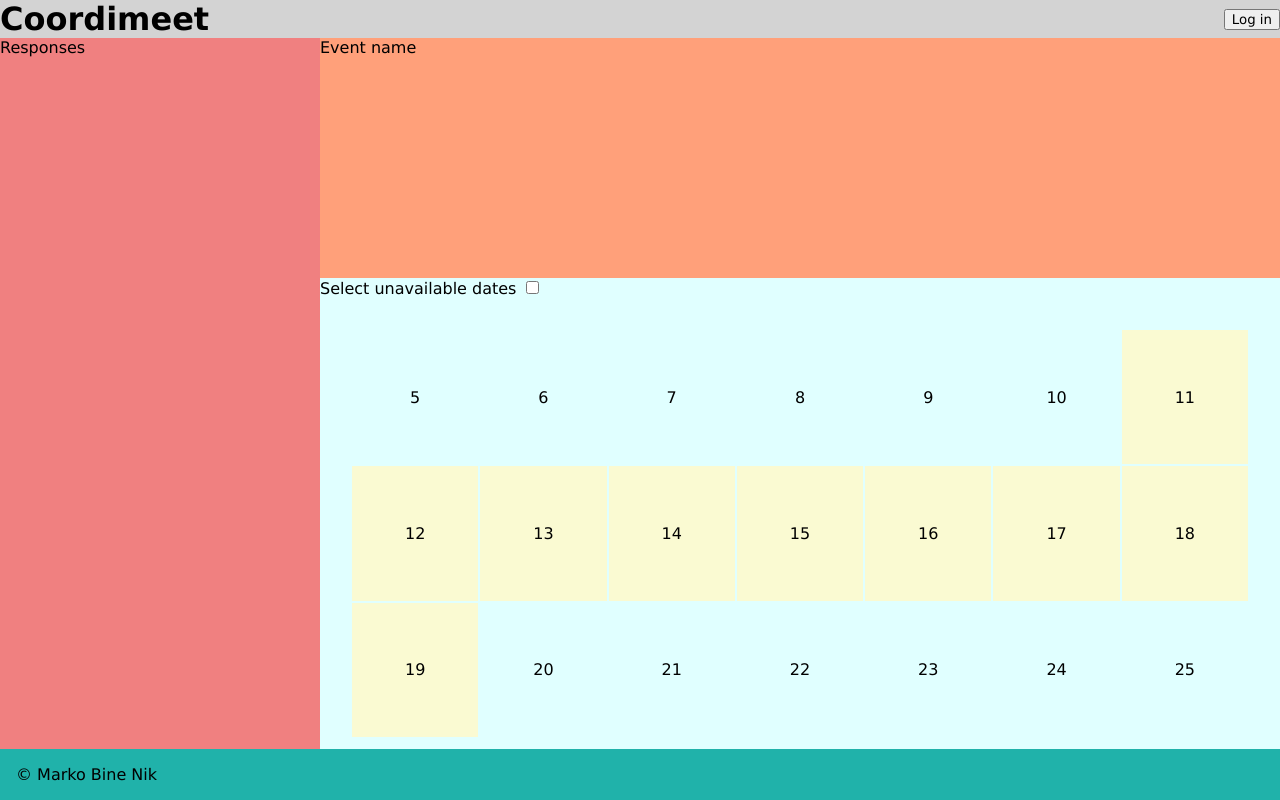
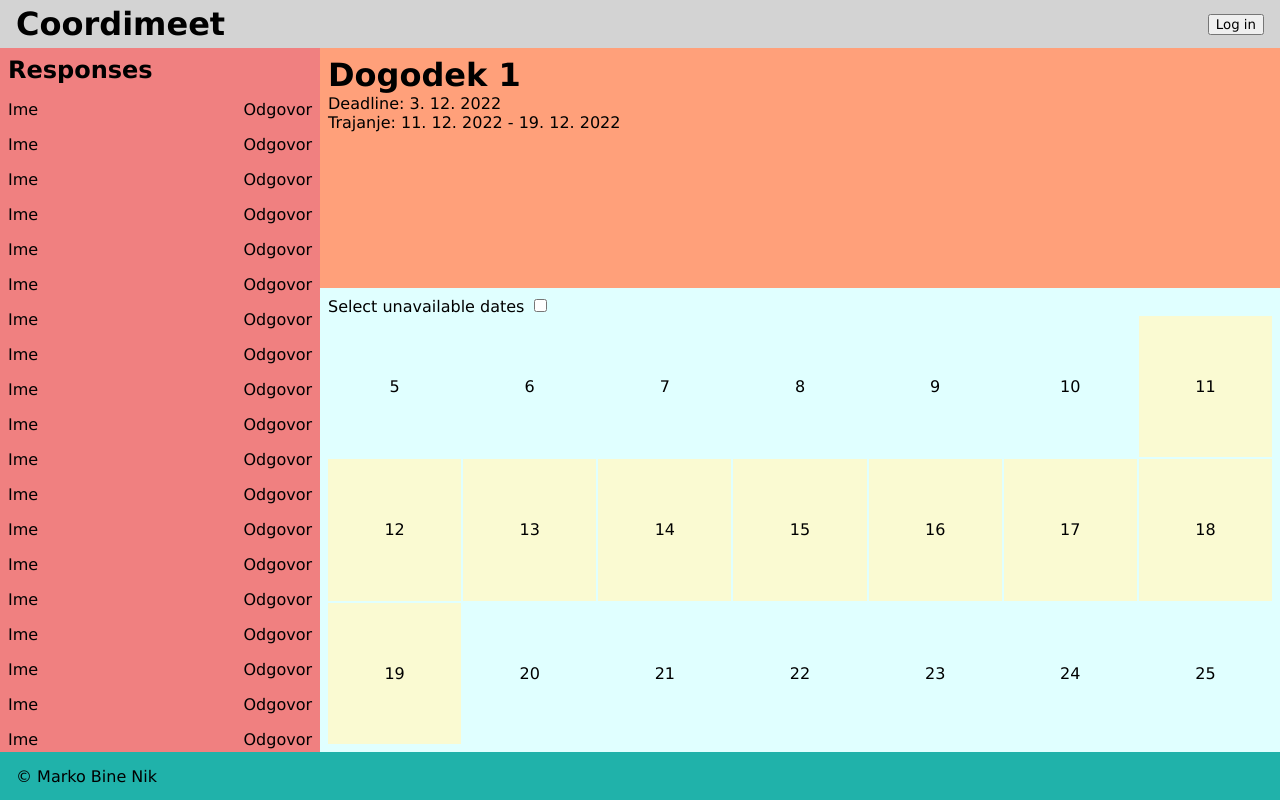
Before and after one commit to Yxmaxy/Coordimeet, a Vue app in the folder frontend/: page /event in a window 1280 px wide. Built offline with nearby package versions, Linux system fonts and the light colour scheme.

Commit message:
Added more styles

```diff
--- a/frontend/src/components/Header.vue
+++ b/frontend/src/components/Header.vue
@@ -13,6 +13,7 @@
     display: flex;
     justify-content: space-between;
     align-items: center;
+    padding: 1rem;
     background-color: lightgray;
 }
 </style>
--- a/frontend/src/pages/App.vue
+++ b/frontend/src/pages/App.vue
@@ -1,11 +1,9 @@
 <!-- Wrapper page for all other pages -->
 <template>
-    <div class="wrapper-page">
-       <header-component />
-        <div class="page-container">
-            <router-view />
-        </div>
-        <footer-component />
+    <div class="app">
+        <header-component class="header-section"/>
+        <router-view class="page-section"/>
+        <footer-component class="footer-section" />
     </div>
 </template>
 
@@ -21,14 +19,23 @@ export default {
 }
 </script>
 
-<style scoped lang="scss">
-.wrapper-page {
-    display: flex;
-    flex-direction: column;
-    min-height: 100vh;
+<style lang="scss" scoped>
+.app {
+    height: 100vh;
+    display: grid;
+    grid-template-areas:
+        "header"
+        "page"
+        "footer";
+    grid-template-rows: 3rem calc(100vh - 6rem) 3rem;
 }
-.page-container {
-    display: flex;
-    flex: 1;
+.header-section {
+    grid-area: header;
+}
+.page-section {
+    grid-area: page;
+}
+.footer-section {
+    grid-area: footer;
 }
 </style>
--- a/frontend/src/pages/EventPage.vue
+++ b/frontend/src/pages/EventPage.vue
@@ -1,18 +1,24 @@
 <template>
     <div class="event-page">
         <aside class="responses-area">
-            <div>
-                Responses
+            <h1>Responses</h1>
+            <div v-for="index in 50" class="response">
+                <div>Ime</div>
+                <div>Odgovor</div>
             </div>
         </aside>
         <div class="details-area">
-            Event name
+            <h1>Dogodek 1</h1>
+            <div>Deadline: 3. 12. 2022</div>
+            <div>Trajanje: 11. 12. 2022 - 19. 12. 2022</div>
         </div>
         <main class="calendar-area">
-            <label>
-                Select unavailable dates
-                <input v-model="selectUnavailable" type="checkbox" />
-            </label>
+            <div>
+                <label>
+                    Select unavailable dates
+                    <input v-model="selectUnavailable" type="checkbox" />
+                </label>
+            </div>
             <calendar
                 class="calendar"
                 :dateRange="dateRange"
@@ -44,6 +50,8 @@ export default {
 
 <style lang="scss" scoped>
 .event-page {
+    $sectionPadding: 0.5rem;
+
     flex: 1;
     display: grid;
     grid-template-rows: min(15rem, 30vh) 1fr;
@@ -55,20 +63,35 @@ export default {
     .responses-area {
         grid-area: responses;
         background-color: lightcoral;
+        overflow: auto;
+
+        h1 {
+            background-color: lightcoral;
+            padding: $sectionPadding;
+            position: sticky;
+            top: 0;
+        }
+
+        .response {
+            display: flex;
+            justify-content: space-between;
+            padding: $sectionPadding;
+        }
     }
     .calendar-area {
         grid-area: calendar;
         background-color: lightcyan;
-        flex: 1;
-
+        display: flex;
+        flex-direction: column;
+        padding: $sectionPadding;
         .calendar {
-            height: 100%;
-            padding: 2rem;
+            flex: 1;
         }
     }
     .details-area {
         grid-area: details;
         background-color: lightsalmon;
+        padding: $sectionPadding;
     }
 }
 </style>
```
